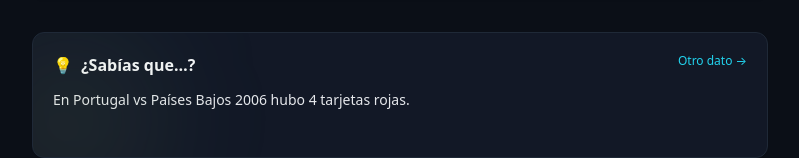
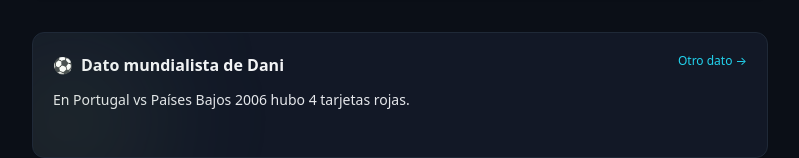
Before and after one commit to SpicyMonoLoco/quiniela-mundial-2026, a Next.js app: page / in a window 1280 px wide. Shown: the part 243-401 px from the top of the page, without its empty margins (240-1039 px from the left). Built offline with nearby package versions, Linux system fonts and the light colour scheme; no server answers; the database is empty.

Commit message:
Rename: Dato mundialista de Dani

```diff
--- a/src/components/FunFact.tsx
+++ b/src/components/FunFact.tsx
@@ -26,7 +26,7 @@ export function FunFact() {
       <div className="absolute -bottom-10 -left-10 w-40 h-40 rounded-full bg-gradient-to-tr from-gold/15 to-accent/10 blur-3xl pointer-events-none" />
       <div className="flex items-start justify-between gap-3 mb-3">
         <h2 className="font-semibold flex items-center gap-2">
-          <span>💡</span> ¿Sabías que…?
+          <span>⚽</span> Dato mundialista de Dani
         </h2>
         <button
           onClick={nextFact}
```
